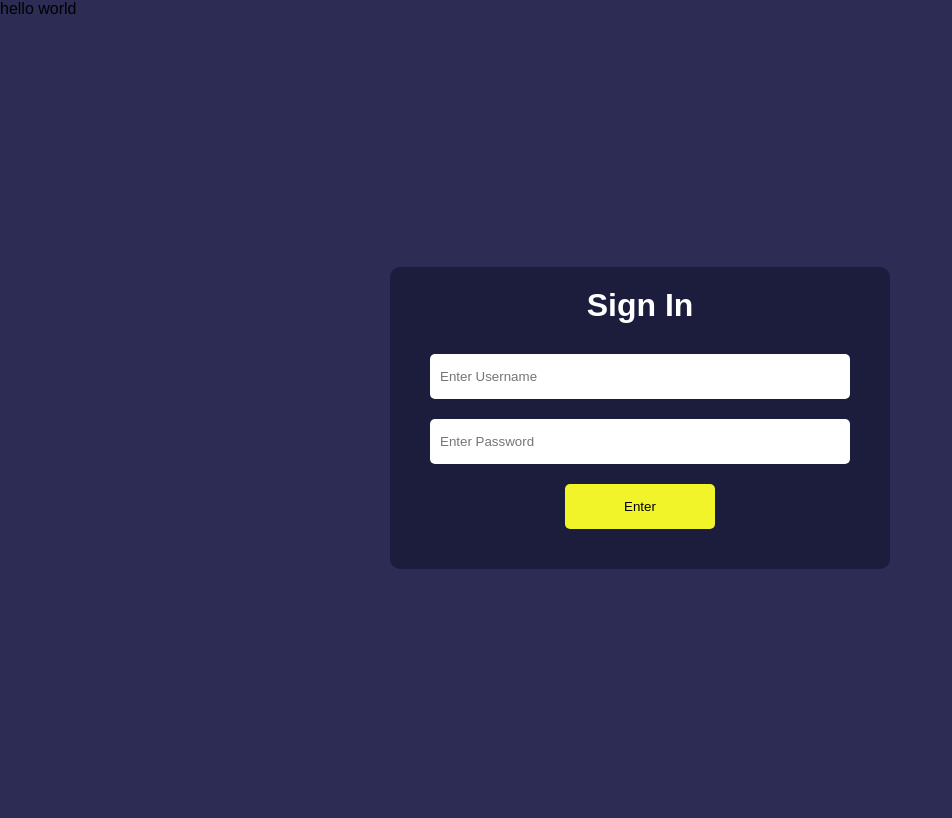
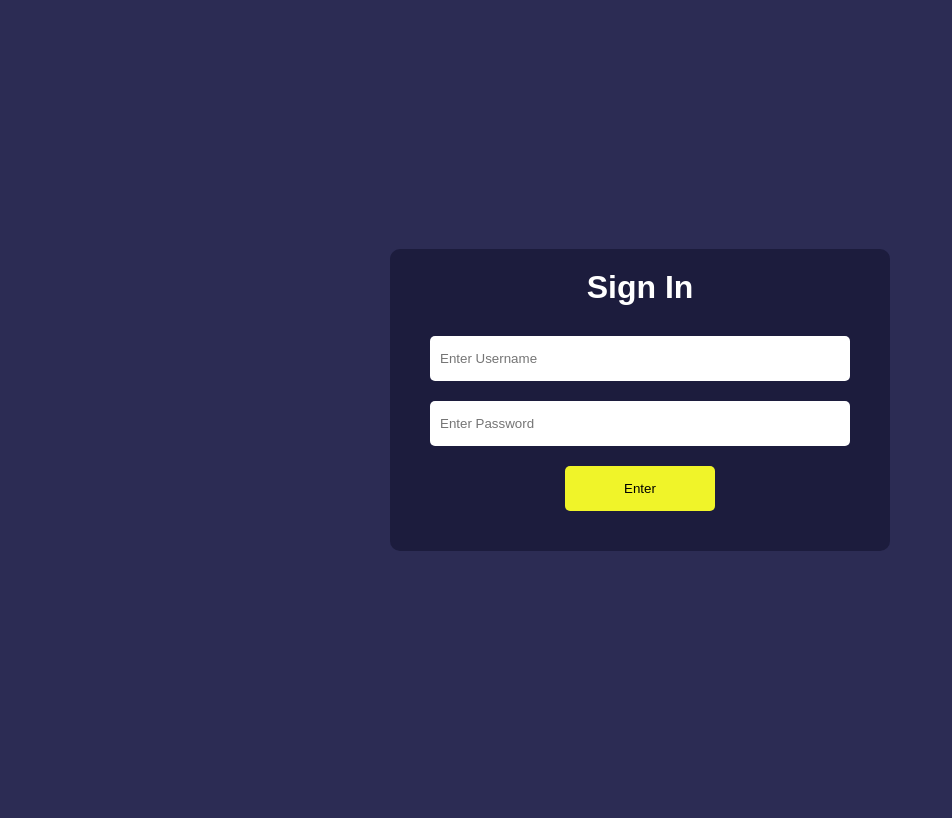
Before and after one commit to scarpakz/online-banking-practice, a PHP site: page /login.php in a window 1280 px wide. Shown: the whole page, without its empty margins (0-952 px from the left). After the commit the page ends 551 px from the top, so only its background shows below. Run offline with PHP 8.4, Linux system fonts and the light colour scheme.

Commit message:
deleted hello world

```diff
--- a/login.php
+++ b/login.php
@@ -1,4 +1,3 @@
-<?php echo "hello world";?>
 <!DOCTYPE html>
 <html lang="en">
     <head>
```
